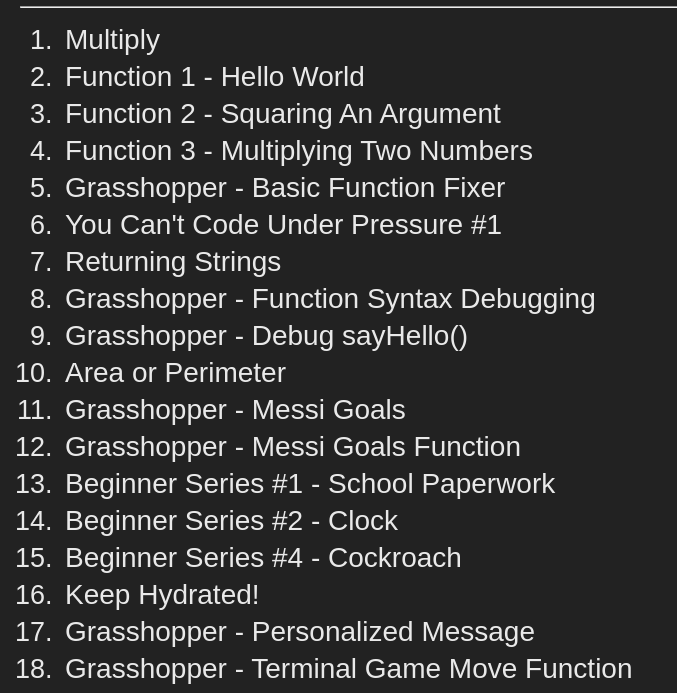
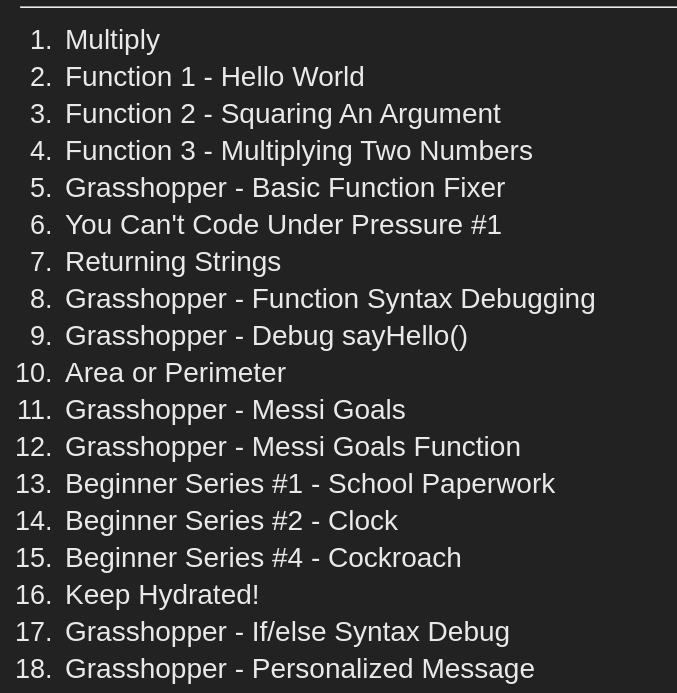
Before and after one commit to scholtz-gnome/codewars-challenges, a plain HTML site: page 8.1 Beginner/index.html in a window 1280 px wide. Shown: the part 103-796 px from the top of the page, without its empty margins (0-677 px from the left). Drawn offline with Linux system fonts and the light colour scheme.

Commit message:
Added 8kyu Beg: Grasshopper - If/else Syntax Debug

```diff
--- a/8.1 Beginner/index.html
+++ b/8.1 Beginner/index.html
@@ -51,6 +51,7 @@
     <li><a href="https://www.codewars.com/kata/55f9bca8ecaa9eac7100004a" target="_blank">Beginner Series #2 - Clock</a></li>
     <li><a href="https://www.codewars.com/kata/55fab1ffda3e2e44f00000c6" target="_blank">Beginner Series #4 - Cockroach</a></li>
     <li><a href="https://www.codewars.com/kata/582cb0224e56e068d800003c" target="_blank">Keep Hydrated!</a></li>
+    <li><a href="https://www.codewars.com/kata/57089707fe2d01529f00024a" target="_blank">Grasshopper - If/else Syntax Debug</a></li>
     <li><a href="https://www.codewars.com/kata/5772da22b89313a4d50012f7" target="_blank">Grasshopper - Personalized Message</a></li>
     <li><a href="https://www.codewars.com/kata/563a631f7cbbc236cf0000c2" target="_blank">Grasshopper - Terminal Game Move Function</a></li>
     <li><a href="https://www.codewars.com/kata/586c1cf4b98de0399300001d" target="_blank">Grasshopper - Terminal Game Combat Function</a></li>
```
